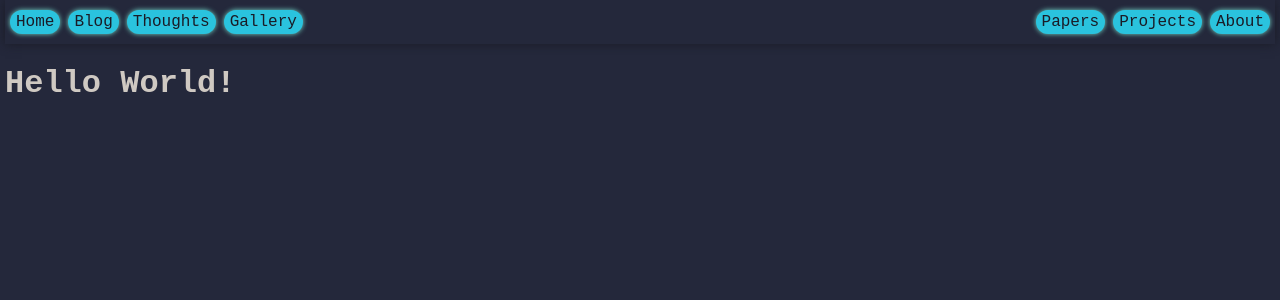
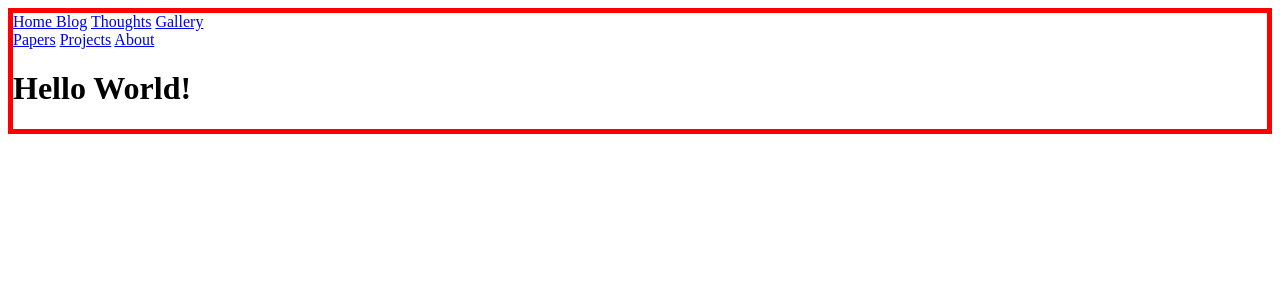
Before and after one commit to alizei35/alizei35.github.io, a Jekyll site: the page built from index.html, in a window 1280 px wide. Shown: the top 300 px of the page. Built offline with Jekyll 4.4.1, drawn with Linux system fonts in a browser that asks for light colours.

Commit message:
Update styles.scss to find the reason why css not working

```diff
--- a/assets/css/styles.scss
+++ b/assets/css/styles.scss
@@ -1,4 +1,6 @@
 ---
 ---
 
-@import "main";
+body {
+  border: 5px solid red !important;
+}
```
